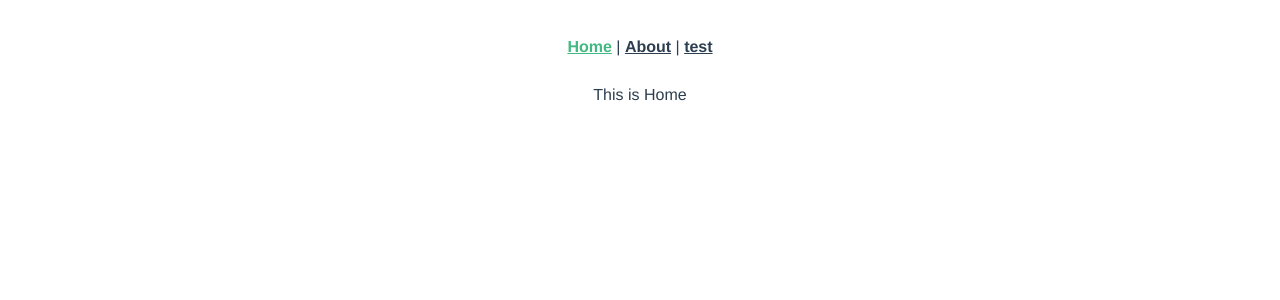
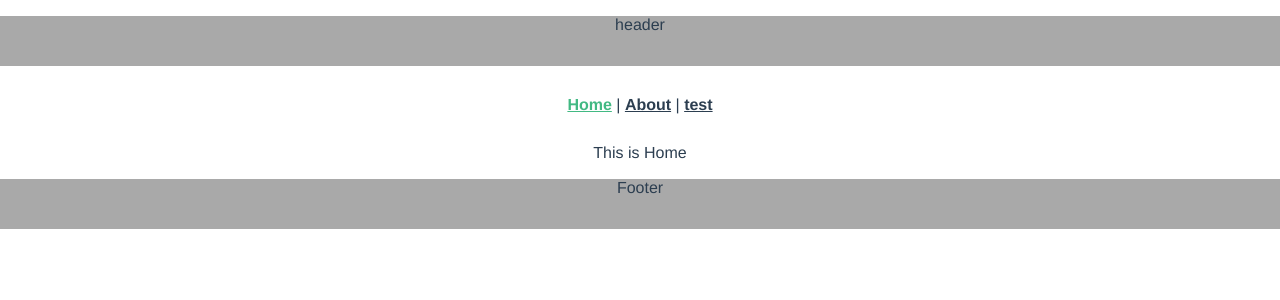
Before and after one commit to starswirl/vue-tutorial, a Vue app: page / in a window 1280 px wide. Shown: the top 300 px of the page. Built offline with nearby package versions, Linux system fonts and the light colour scheme.

Commit message:
リセットCSSおよびヘッダーフッターファイル追加

```diff
--- a/package.json
+++ b/package.json
@@ -22,6 +22,7 @@
     "@vue/cli-service": "~5.0.0",
     "eslint": "^7.32.0",
     "eslint-plugin-vue": "^8.0.3",
+    "normalize.css": "^8.0.1",
     "prettier": "^2.6.2"
   },
   "eslintConfig": {
--- a/src/App.vue
+++ b/src/App.vue
@@ -1,11 +1,27 @@
 <template>
+  <PageHeader />
   <nav>
     <router-link to="/">Home</router-link> |
     <router-link to="/about">About</router-link> |
     <router-link to="/test">test</router-link>
   </nav>
   <router-view />
+  <PageFooter />
 </template>
+
+<script>
+import 'normalize.css'
+import PageHeader from './components/templates/PageHeader.vue'
+import PageFooter from './components/templates/PageFooter.vue'
+
+export default {
+  name: 'App',
+  components: {
+    PageHeader,
+    PageFooter,
+  },
+}
+</script>
 
 <style>
 #app {
--- /dev/null
+++ b/src/components/templates/PageFooter.vue
@@ -0,0 +1,24 @@
+<template>
+  <div class="footerRoot">
+    <p>Footer</p>
+  </div>
+</template>
+
+<script>
+export default {
+  name: 'PageFooter',
+  data() {
+    return {
+      value: '',
+    }
+  },
+}
+</script>
+
+<style scoped>
+.footerRoot {
+  width: 100%;
+  height: 50px;
+  background-color: darkgray;
+}
+</style>
--- /dev/null
+++ b/src/components/templates/PageHeader.vue
@@ -0,0 +1,24 @@
+<template>
+  <div class="headerRoot">
+    <p>header</p>
+  </div>
+</template>
+
+<script>
+export default {
+  name: 'PageHeader',
+  data() {
+    return {
+      value: '',
+    }
+  },
+}
+</script>
+
+<style scoped>
+.headerRoot {
+  width: 100%;
+  height: 50px;
+  background-color: darkgray;
+}
+</style>
```
Also changed, not shown: 1 other file (tests, documents, lock files or other folders).
